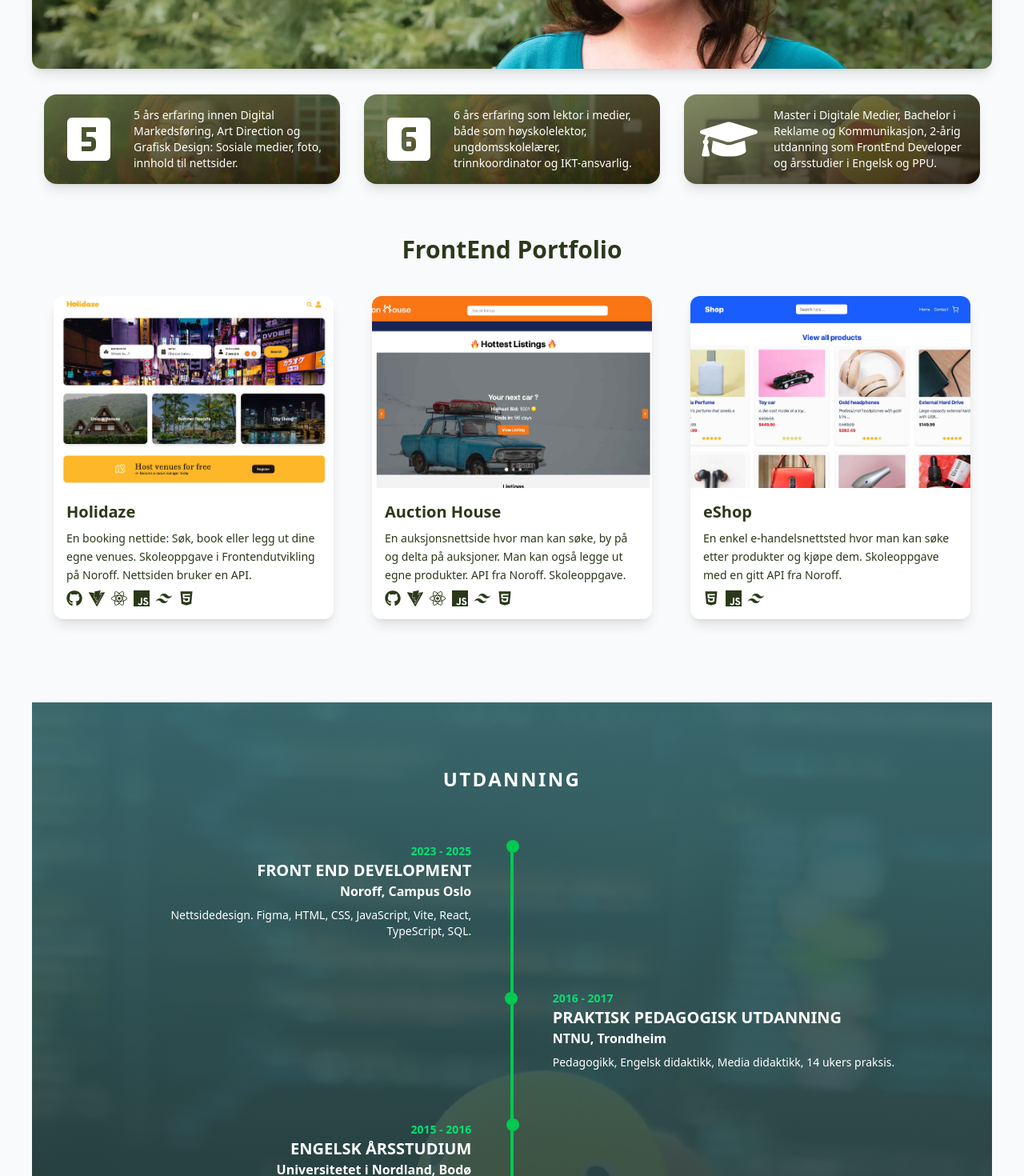
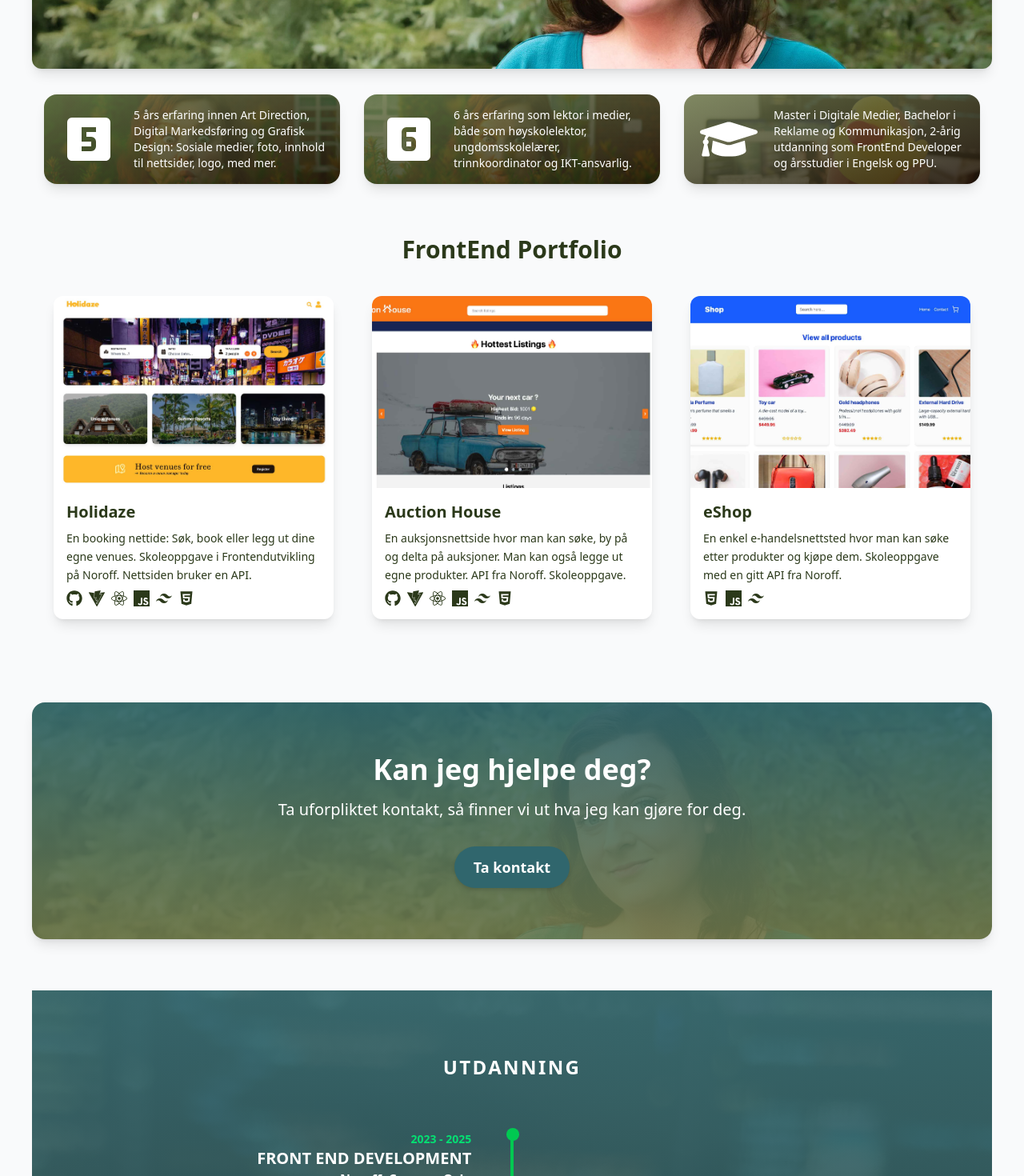
Before and after one commit to elanetto/Portfolio-2, a React (Vite) app: page / in a window 1280 px wide. Shown: the part 360-1830 px from the top of the page at 80% size. Built offline with nearby package versions, Linux system fonts and the light colour scheme.

Commit message:
Added Call To Action contact component

```diff
--- a/src/App.jsx
+++ b/src/App.jsx
@@ -1,8 +1,9 @@
 import HomeHero from "./components/HomeHero";
 import InfoCards from "./components/InfoCards";
 import ProductList from "./components/ProductList";
-import CVTimeline from "./components/CV/CVTimeLine";
+import CVTimeline from "./components/CV/CVTimeline";
 import EducationTimeline from "./components/CV/EducationTimeline";
+import ContactCTA from "./components/ContactCTA";
 
 function App() {
   return (
@@ -10,6 +11,7 @@ function App() {
       <HomeHero />
       <InfoCards />
       <ProductList />
+      <ContactCTA />
       <EducationTimeline />
       <CVTimeline />
     </div>
--- a/src/Layout/PortfolioLayout/index.jsx
+++ b/src/Layout/PortfolioLayout/index.jsx
@@ -28,7 +28,7 @@ function PortfolioLayout({
               <img
                 src={img}
                 alt={`Slide ${index + 1} for ${title}`}
-                className="rounded-xl h-[550px] object-cover object-top"
+                className="rounded-xl h-[250px] sm:h-[350px] md:h-[450px] lg:h-[550px] object-cover object-top"
               />
             </div>
           ))}
@@ -42,7 +42,9 @@ function PortfolioLayout({
       {/* Reflections */}
       {reflections && (
         <div className="mb-6">
-          <h2 className="text-2xl font-semibold text-dark-green mb-2">Refleksjoner</h2>
+          <h2 className="text-2xl font-semibold text-dark-green mb-2">
+            Refleksjoner
+          </h2>
           <p className="text-base">{reflections}</p>
         </div>
       )}
--- a/src/components/CV/CVTimeLine.jsx
+++ b/src/components/CV/CVTimeLine.jsx
@@ -98,7 +98,7 @@ export default function CVTimeline() {
 
           {experiences.map((exp, index) => (
             <div
-              key={index}
+              key={`${exp.year}-${exp.title}`}
               className="relative flex flex-col md:flex-row items-center mb-16"
             >
               {index % 2 === 0 ? (
--- a/src/components/CV/EducationTimeline.jsx
+++ b/src/components/CV/EducationTimeline.jsx
@@ -47,7 +47,7 @@ export default function EducationTimeline() {
     },
     {
       year: "2009 - 2010",
-      title: "BACHELOR WITH HONOURS IN ADVERTISING",
+      title: "BACHELOR IN ADVERTISING",
       role: "Southampton Solent University",
       description:
         "Advertising Design, Copywriting, Online Advertising, Creative Team, Agency Simulation.",
@@ -98,7 +98,7 @@ export default function EducationTimeline() {
 
           {education.map((edu, index) => (
             <div
-              key={index}
+              key={`${edu.year}-${edu.title}`}
               className="relative flex flex-col md:flex-row items-center mb-16"
             >
               {index % 2 === 0 ? (
--- /dev/null
+++ b/src/components/ContactCTA/index.jsx
@@ -0,0 +1,35 @@
+// eslint-disable-next-line no-unused-vars
+import { motion } from "framer-motion";
+import { Link } from "react-router-dom";
+import bgImage from "./../../assets/images/anette_hero_wide.jpg";
+
+export default function ContactCTA() {
+  return (
+    <section
+      className="relative bg-cover bg-center bg-no-repeat py-16 px-6 text-white text-center lg:rounded-2xl max-w-[1200px] mx-auto shadow-lg mb-16"
+      style={{
+        backgroundImage: `linear-gradient(to top, rgba(108, 118, 74, 0.9), rgba(48, 102, 109, 0.9)), url(${bgImage})`,
+      }}
+    >
+      <motion.div
+        initial={{ opacity: 0, y: 30 }}
+        whileInView={{ opacity: 1, y: 0 }}
+        transition={{ duration: 0.8 }}
+        viewport={{ once: false, amount: 0.3 }}
+      >
+        <h2 className="text-3xl md:text-4xl font-bold mb-4">
+          Kan jeg hjelpe deg?
+        </h2>
+        <p className="text-lg md:text-xl mb-8">
+          Ta uforpliktet kontakt, så finner vi ut hva jeg kan gjøre for deg.
+        </p>
+
+        <Link to="/contact">
+          <button className="bg-cyan-dark text-white font-semibold px-6 py-3 rounded-full text-lg hover:bg-cyan-blue hover:text-black transition-colors duration-300 shadow-md cursor-pointer">
+            Ta kontakt
+          </button>
+        </Link>
+      </motion.div>
+    </section>
+  );
+}
--- a/src/components/InfoCards/index.jsx
+++ b/src/components/InfoCards/index.jsx
@@ -8,7 +8,7 @@ import backgroundImage3 from "../../assets/images/school-projects-hero.jpg";
 const cards = [
   {
     icon: MdLooks5,
-    text: `5 års erfaring innen Digital Markedsføring, Art Direction og Grafisk Design: Sosiale medier, foto, innhold til nettsider.`,
+    text: `5 års erfaring innen Art Direction, Digital Markedsføring og Grafisk Design: Sosiale medier, foto, innhold til nettsider, logo, med mer.`,
     bgImage: backgroundImage1,
     scrollId: "cv",
     ariaLabel: "Scroll to CV section for marketing experience",
@@ -33,7 +33,8 @@ function InfoCards() {
   return (
     <div className="flex flex-wrap justify-between max-w-[1200px] mx-auto mt-8 px-4 md:px-0 space-y-4 md:space-y-0">
       {cards.map((card) => (
-        <InfoCard key={card.scrollId} {...card} />
+        <InfoCard key={`${card.scrollId}-${card.ariaLabel}`} {...card} />
+
       ))}
     </div>
   );
--- a/src/index.css
+++ b/src/index.css
@@ -3,6 +3,7 @@
 @theme {
   --color-green-bright: #8CC63F;
   --color-cyan-blue: #2FBCCF;
+  --color-cyan-dark: #30666D;
   --color-moss-brown: #20190A;
   --color-dark-green: #2B391A;
   --color-pine-green: #72813F;
```
